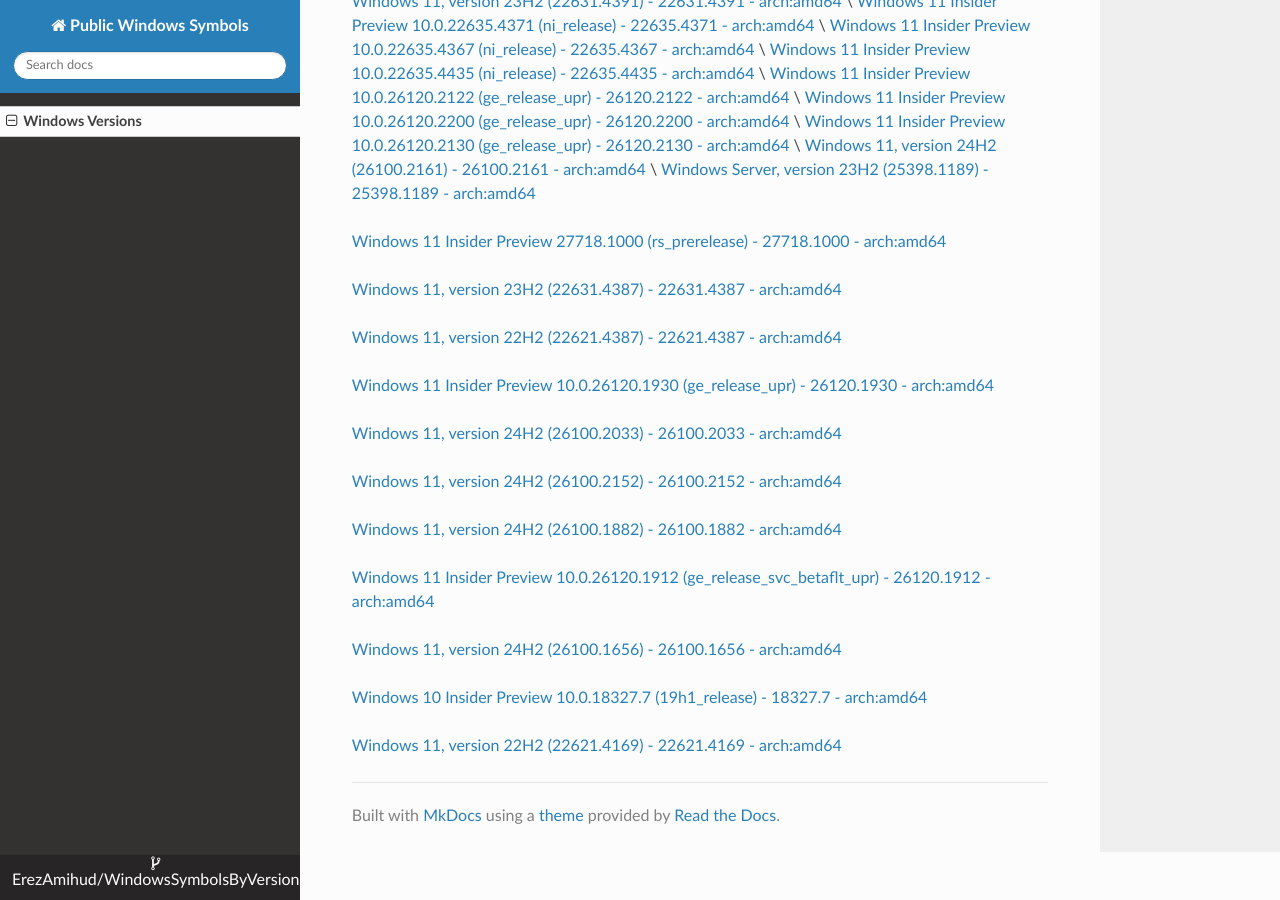
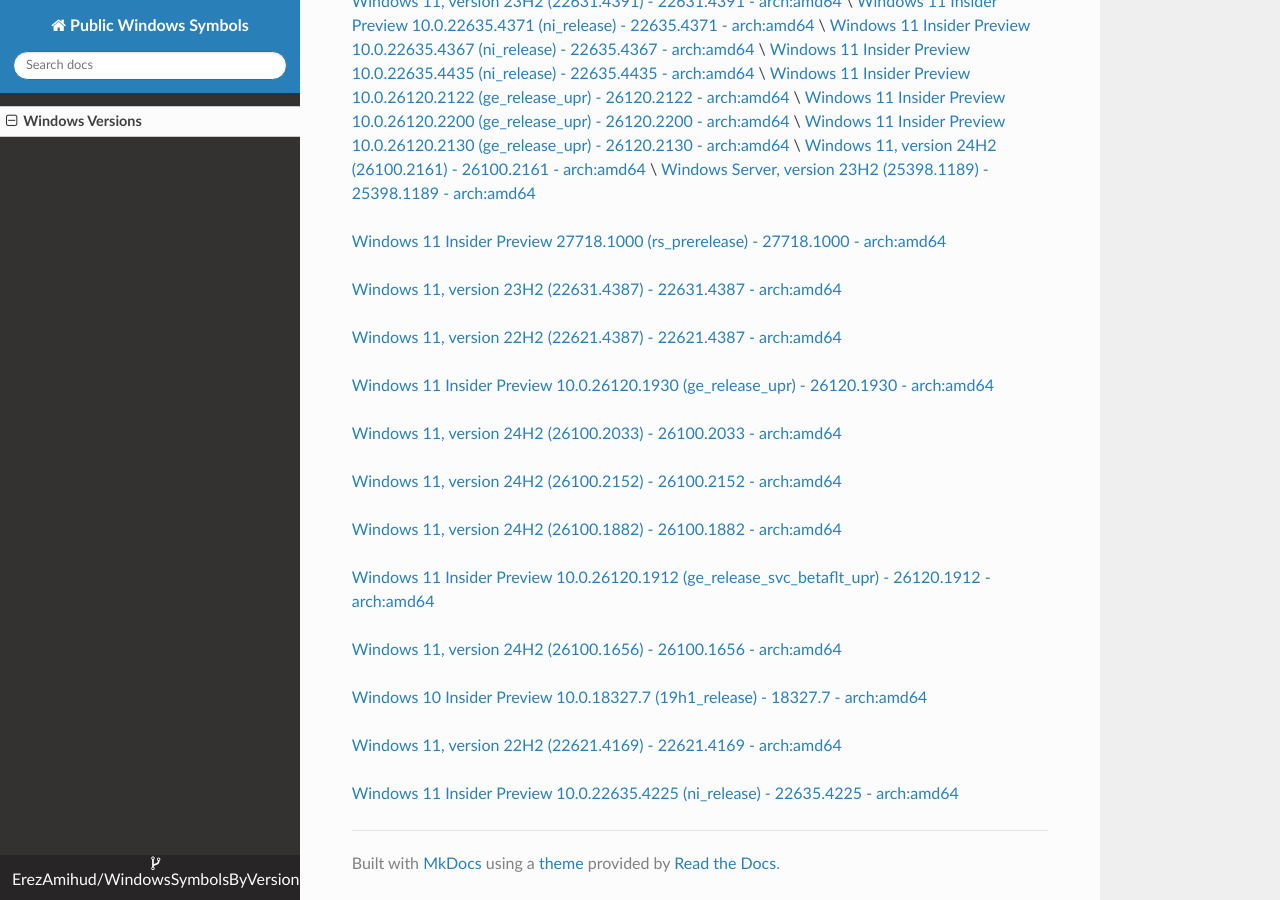
Before and after one commit to ErezAmihud/WindowsSymbolsByVersion, an MkDocs documentation site: the page built from docs/index.md, in a window 1280 px wide and 900 px high, scrolled down 4181 px. Built offline with MkDocs 1.6.1, drawn with Linux system fonts in a browser that asks for light colours; nearby versions of some CDN libraries.

Commit message:
Automated commit, add manifest for 738ea25b-cbc3-4633-8e5f-7ce15a1ab826

```diff
--- a/docs/index.md
+++ b/docs/index.md
@@ -203,3 +203,6 @@
 
 
 [Windows 11, version 22H2 (22621.4169) - 22621.4169 - arch:amd64](https://github.com/ErezAmihud/WindowsSymbolsByVersion/blob/main/manifests/7c62499d-6d61-41d2-b54f-985badc06e28.manifest)
+
+
+[Windows 11 Insider Preview 10.0.22635.4225 (ni_release) - 22635.4225 - arch:amd64](https://github.com/ErezAmihud/WindowsSymbolsByVersion/blob/main/manifests/738ea25b-cbc3-4633-8e5f-7ce15a1ab826.manifest)
```
Also changed, not shown: process_builds.json (+1 -1 lines), 1 other file.
